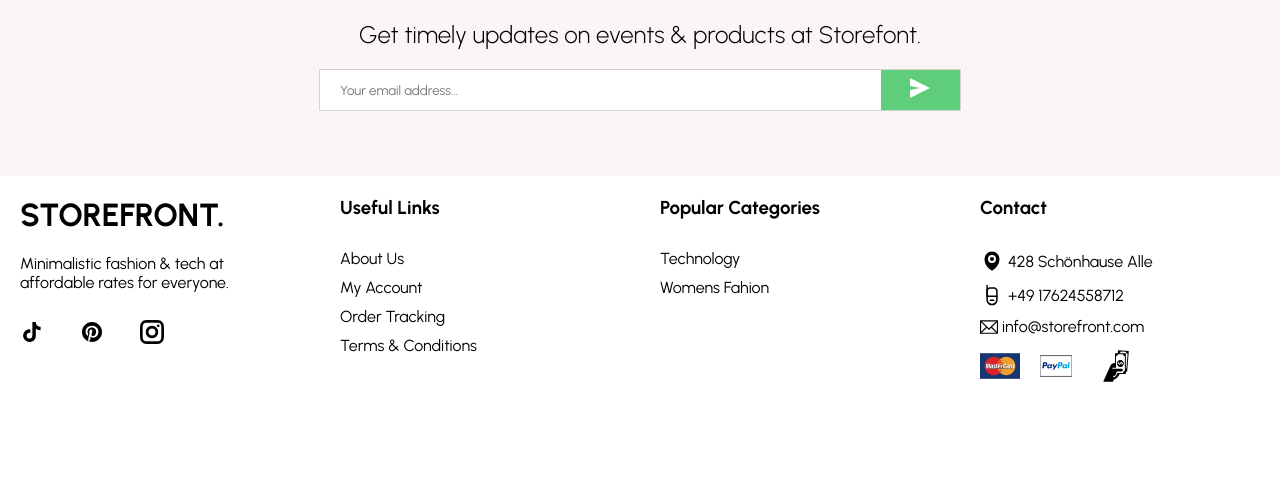
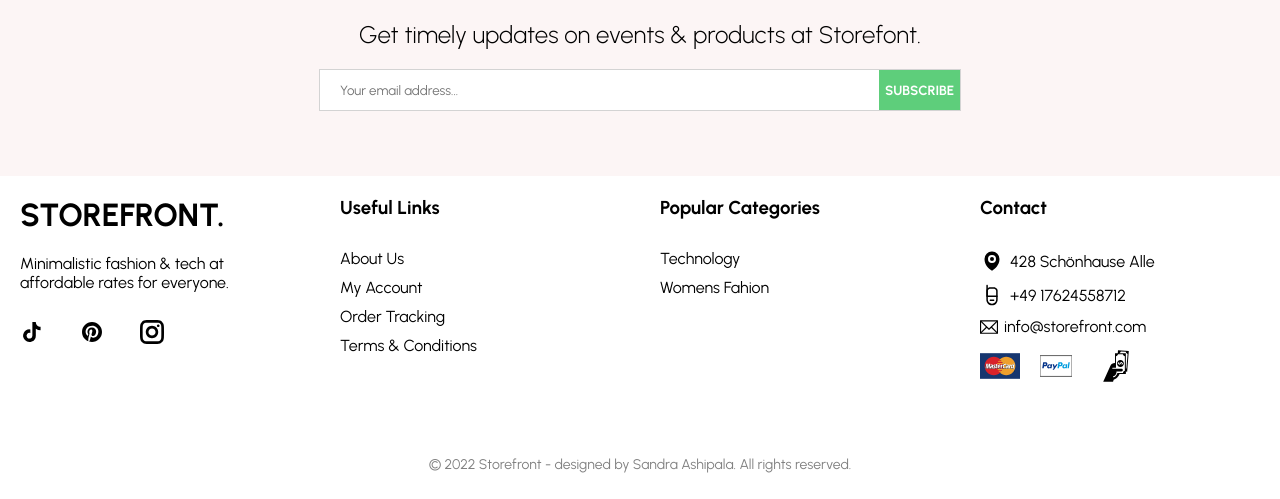
Before and after one commit to sandramsc/minimalistic-storefront, a React (Create React App) app in the folder client/: page / in a window 1280 px wide. Shown: the part 1034-1533 px from the top of the page. Before the commit the page ends 1490 px from the top, so only its background shows below. Built offline with nearby package versions, Linux system fonts and the light colour scheme.

Commit message:
added copyright text

```diff
--- a/client/src/App.jsx
+++ b/client/src/App.jsx
@@ -6,6 +6,7 @@ import Promotion from './components/PromotionBanner';
 import Slider from './components/Slider';
 import Newsletter from './components/NewsLetter';
 import Footer from './components/Footer';
+import CopyRightText from './components/CopyrightText';
 
 const App = () => {
   return (
@@ -15,6 +16,7 @@ const App = () => {
      <Slider />
      <Newsletter />
      <Footer />
+     <CopyRightText />
     </>
   )
 };
--- a/client/src/assets/icons/send_icon.jsx
+++ /dev/null
@@ -1,18 +0,0 @@
-import React, { Component } from "react";
-
-export class CartIcon extends Component {
-  render() {
-    return (
-        <svg
-        width="20px"
-        height="20px"
-        viewBox="0 0 20 20"
-        fill="#fff"
-        xmlns="http://www.w3.org/2000/svg">
-        <path d="M0 0l20 10L0 20V0zm0 8v4l10-2L0 8z"/>
-        </svg>
-    );
-  }
-}
-
-export default CartIcon;
--- /dev/null
+++ b/client/src/components/CopyrightText.jsx
@@ -0,0 +1,22 @@
+import React from 'react';
+import styled from 'styled-components';
+
+const CopyRightContainer= styled.div`
+  display: flex;
+  height: 2vh;
+  align-items: center;
+  justify-content: center;
+  font-size: 14px;
+  flex-direction: column;
+  margin-bottom: 30px;
+  color: gray;
+`;
+const CopyrightText = () => {
+  return (
+    <CopyRightContainer>
+     © 2022  Storefront - designed by Sandra Ashipala. All rights reserved.
+  </CopyRightContainer>
+  )
+}
+
+export default CopyrightText
--- a/client/src/components/Footer.jsx
+++ b/client/src/components/Footer.jsx
@@ -21,7 +21,7 @@ const Left = styled.div`
   padding: 20px;
 `;
 const Logo = styled.h1`
-
+width: 60%;
 `;
 const Desc = styled.p`
   padding: 20px 0px;
@@ -58,12 +58,13 @@ const List = styled.ul`
 const ListItem = styled.li`
   width: 60%;
   margin-bottom: 10px;
+  cursor: pointer;
 `;
 const ContactItem = styled.div`
   margin-bottom: 10px;
   display: flex;
   align-items: center;
-  gap: 4px;
+  gap: 6px;
 `;
 const Right = styled.div`
   flex: 1;
@@ -78,6 +79,9 @@ const PaymentMode = styled.div`
   display: flex;
   align-items: center;
   margin-right: 20px;
+`;
+const CopyRightContainer = styled.p`
+  display: block;
 `;
 
 const Footer = () => {
@@ -119,10 +123,10 @@ const Footer = () => {
           <Map />428 Schönhause Alle
         </ContactItem>
         <ContactItem>
-        <Phone /> +49 17624558712
+        <Phone />+49 17624558712
         </ContactItem>
         <ContactItem>
-        <Email /> info@storefront.com
+        <Email />info@storefront.com
         </ContactItem>
         <PaymentContainer>
           <PaymentMode>
@@ -136,7 +140,9 @@ const Footer = () => {
           </PaymentMode>
         </PaymentContainer>
       </Right>
+
     </Container>
+
   )
 }
 
--- a/client/src/components/NewsLetter.jsx
+++ b/client/src/components/NewsLetter.jsx
@@ -1,6 +1,5 @@
 import React from 'react';
 import styled from 'styled-components';
-import  Send  from '../assets/icons/send_icon';
 
 const Container = styled.div`
     height: 40vh;
@@ -37,6 +36,8 @@ const Button = styled.button`
     flex: 1;
     cursor: pointer;
     background-color: #5ece7b;
+    font-weight: 700;
+    color: white;
 `;
 
 const NewsLetter = () => {
@@ -47,7 +48,7 @@ const NewsLetter = () => {
         <InputContainer>
             <Input placeholder="Your email address..."/>
             <Button>
-                <Send />
+                SUBSCRIBE
             </Button>
         </InputContainer>
     </Container>
--- a/client/src/pages/Home.jsx
+++ b/client/src/pages/Home.jsx
@@ -5,6 +5,7 @@ import Promotion from '../components/PromotionBanner';
 import Slider from '../components/Slider';
 import Newsletter from '../components/NewsLetter';
 import Footer from '../components/Footer';
+import CopyrightText from '../components/CopyrightText';
 
 
 const Home = () => {
@@ -15,6 +16,7 @@ const Home = () => {
     <Slider />
     <Newsletter />
     <Footer />
+    <CopyrightText />
     </>
   )
 }
```
